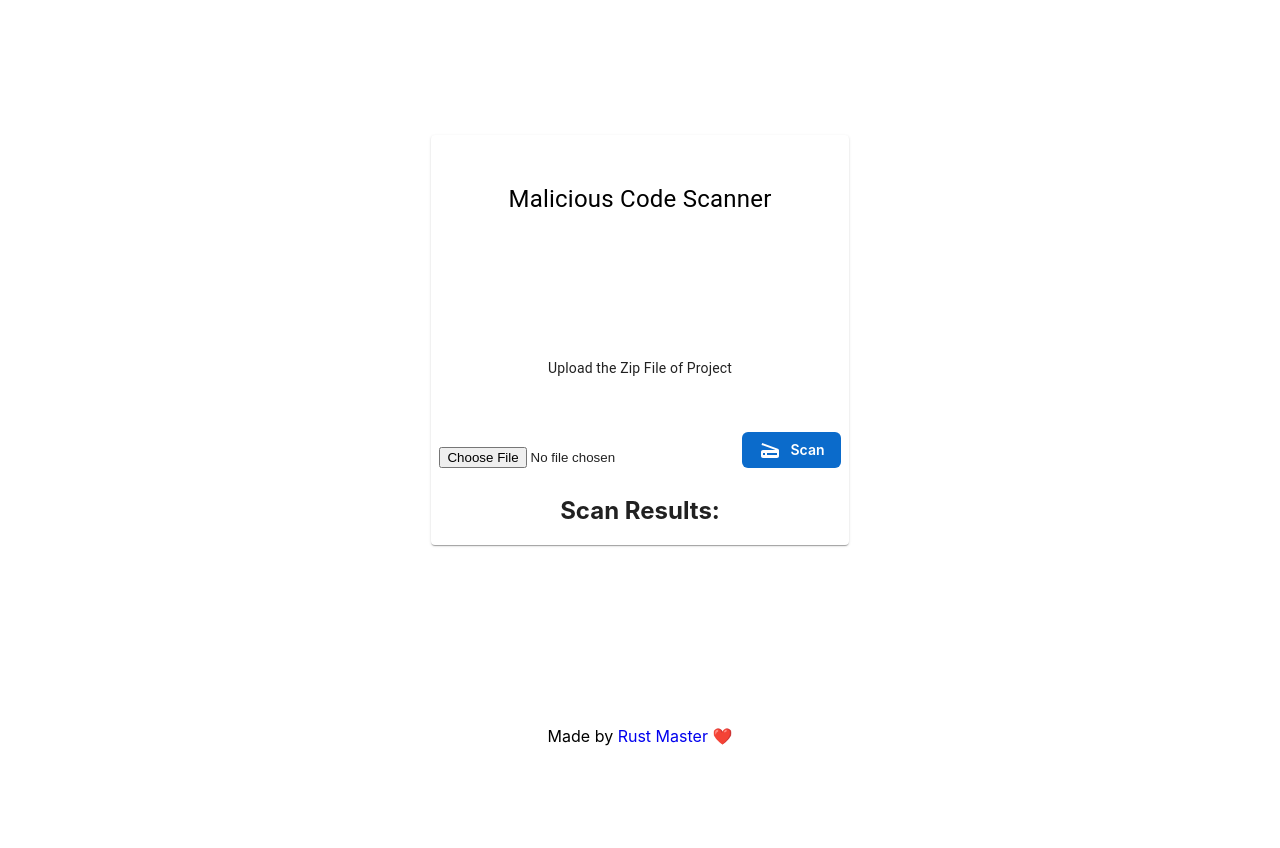
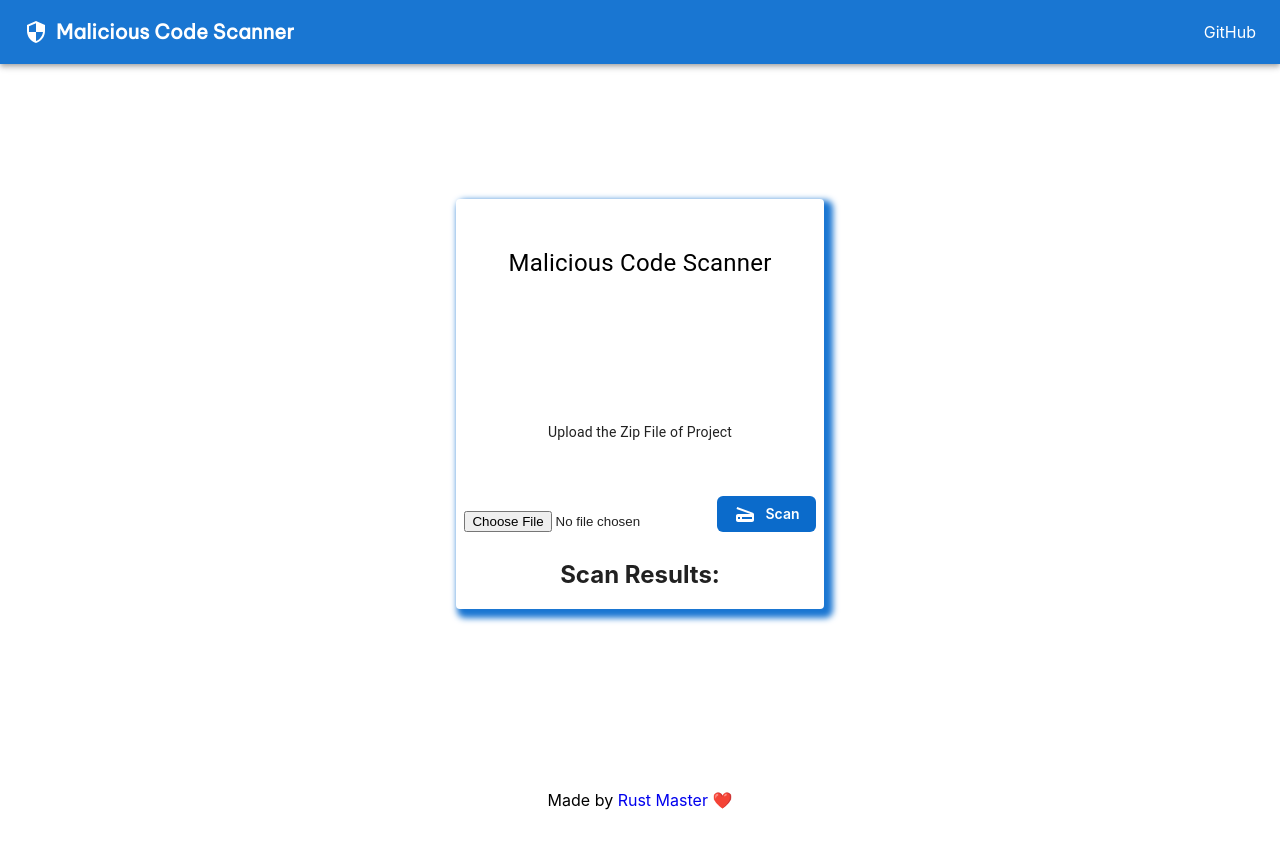
Before and after one commit to rust-master/malicious-code-scanner, a React (Create React App) app: page / in a window 1280 px wide. Shown: the top 848 px of the page. Before the commit the page ends 800 px from the top, so only its background shows below. Built offline with nearby package versions, Linux system fonts and the light colour scheme.

Commit message:
UI update

```diff
--- a/public/index.html
+++ b/public/index.html
@@ -4,6 +4,7 @@
     <meta charset="utf-8" />
     <link rel="icon" href="%PUBLIC_URL%/favicon.ico" />
     <meta name="viewport" content="width=device-width, initial-scale=1" />
+    <link href='https://fonts.googleapis.com/css?family=Be Vietnam Pro' rel='stylesheet'>
     <meta name="theme-color" content="#000000" />
     <meta
       name="description"
--- a/src/App.js
+++ b/src/App.js
@@ -10,6 +10,7 @@
 import Typography from "@mui/material/Typography";
 
 import LinearProgress from "@mui/material/LinearProgress";
+import ResponsiveAppBar from "./AppBar";
 
 function App() {
   const [results, setResults] = useState([]);
@@ -58,8 +59,9 @@
         backgroundColor: results.length === 0 ? "white" : results[0] === "No Malicious Code Found" ? "green" : "red",
       }}
     >
+      <ResponsiveAppBar />
       <div className="App">
-        <Card sx={{ minWidth: 275 }}>
+        <Card sx={{ minWidth: 275, boxShadow: "5px 5px 6px 4px #1A76D2" }}>
           <CardContent>
             <Typography sx={{ fontSize: 24 }} color="black" gutterBottom>
               Malicious Code Scanner
--- /dev/null
+++ b/src/AppBar.js
@@ -0,0 +1,119 @@
+import * as React from "react";
+import AppBar from "@mui/material/AppBar";
+import Box from "@mui/material/Box";
+import Toolbar from "@mui/material/Toolbar";
+import IconButton from "@mui/material/IconButton";
+import Typography from "@mui/material/Typography";
+import Menu from "@mui/material/Menu";
+import MenuIcon from "@mui/icons-material/Menu";
+import Container from "@mui/material/Container";
+import Button from "@mui/material/Button";
+import SecurityIcon from "@mui/icons-material/Security";
+import GitHub from "@mui/icons-material/GitHub";
+
+function ResponsiveAppBar() {
+  const [anchorElNav, setAnchorElNav] = React.useState(null);
+
+  const handleOpenNavMenu = (event) => {
+    setAnchorElNav(event.currentTarget);
+  };
+
+  const handleCloseNavMenu = () => {
+    setAnchorElNav(null);
+  };
+
+  return (
+    <AppBar position="static">
+      <Container maxWidth="xl">
+        <Toolbar disableGutters>
+          <SecurityIcon sx={{ display: { xs: "none", md: "flex" }, mr: 1 }} />
+          <Typography
+            variant="h6"
+            noWrap
+            component="a"
+            href="/"
+            sx={{
+              mr: 9,
+              display: { xs: "none", md: "flex" },
+              fontFamily: "Be Vietnam Pro",
+              fontWeight: 700,
+              //   letterSpacing: '.3rem',
+              color: "inherit",
+              textDecoration: "none",
+            }}
+          >
+            Malicious Code Scanner
+          </Typography>
+
+          <Box sx={{ flexGrow: 1, display: { xs: "flex", md: "none" } }}>
+            <IconButton
+              size="large"
+              aria-label="account of current user"
+              aria-controls="menu-appbar"
+              aria-haspopup="true"
+              onClick={handleOpenNavMenu}
+              color="inherit"
+            >
+              <MenuIcon />
+            </IconButton>
+            <Menu
+              id="menu-appbar"
+              anchorEl={anchorElNav}
+              anchorOrigin={{
+                vertical: "bottom",
+                horizontal: "left",
+              }}
+              keepMounted
+              transformOrigin={{
+                vertical: "top",
+                horizontal: "left",
+              }}
+              open={Boolean(anchorElNav)}
+              onClose={handleCloseNavMenu}
+              sx={{
+                display: { xs: "block", md: "none" },
+              }}
+            >
+              <Button>
+                <GitHub sx={{ display: { xs: "flex", md: "none" }, mr: 1 }} />
+                {"Github"}
+              </Button>
+            </Menu>
+          </Box>
+          <SecurityIcon sx={{ display: { xs: "flex", md: "none" }, mr: 1 }} />
+          <Typography
+            variant="h5"
+            noWrap
+            component="a"
+            href="/"
+            sx={{
+              mr: 2,
+              display: { xs: "flex", md: "none" },
+              flexGrow: 1,
+              fontFamily: "monospace",
+              fontWeight: 700,
+              letterSpacing: ".3rem",
+              color: "inherit",
+              textDecoration: "none",
+            }}
+          >
+            Malicious Code Scanner
+          </Typography>
+          <Box sx={{ flexGrow: 1, display: { xs: "none", md: "flex" } }}></Box>
+          <Box sx={{ flexGrow: 0 }}>
+            <a
+              href="https://github.com/rust-master/malicious-code-scanner"
+              target="_blank"
+              rel="noreferrer"
+              style={{ textDecoration: "none", color: "white" }}
+            >
+              {" "}
+              GitHub
+            </a>
+          </Box>
+        </Toolbar>
+      </Container>
+    </AppBar>
+  );
+}
+export default ResponsiveAppBar;
--- a/src/UploadForm.js
+++ b/src/UploadForm.js
@@ -1,6 +1,5 @@
 import React, { useState } from "react";
 import Button from "@mui/joy/Button";
-import { styled } from "@mui/joy";
 import Scanner from "@mui/icons-material/Scanner";
 
 const UploadForm = ({ handleUpload }) => {
@@ -26,7 +25,7 @@
       <form onSubmit={handleSubmit}>
         <input type="file" onChange={handleFileChange} />
 
-        <Button style={{ marginLeft: "50px" }} type="submit" startDecorator={<Scanner />}>
+        <Button type="submit" startDecorator={<Scanner />}>
           Scan
         </Button>
       </form>
```
